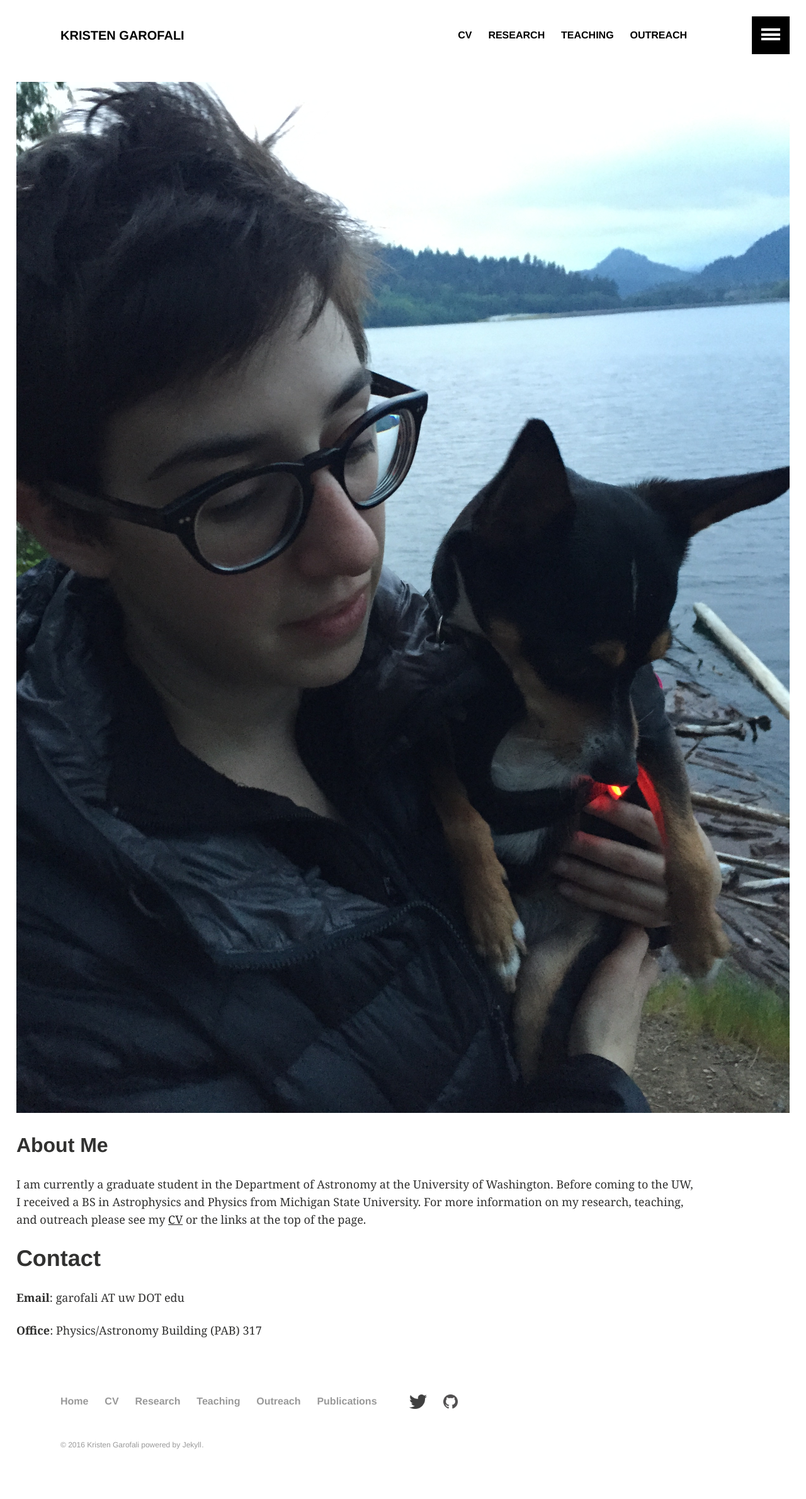
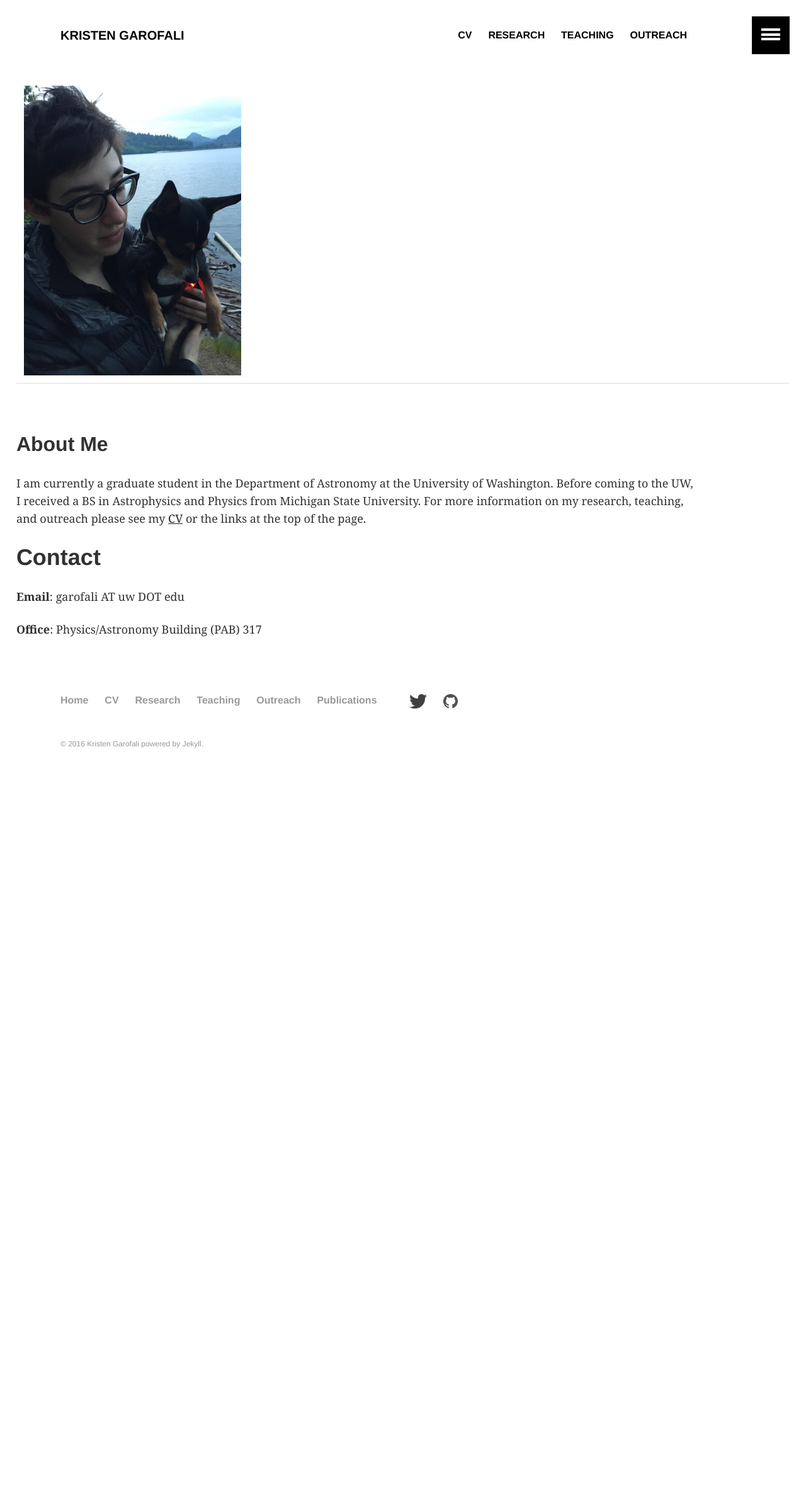
Before and after one commit to kgarofali/kgarofali.github.io, a Jekyll site: the page built from index.md, in a window 1280 px wide. Shown: the whole page at 63% size. Built offline with Jekyll 4.4.1, drawn with Linux system fonts in a browser that asks for light colours; after the commit the page ends 1267 px from its top, so only the background shows below that.

Commit message:
picture formatting

```diff
--- a/index.md
+++ b/index.md
@@ -4,7 +4,10 @@
 ---
 
 
-![](../images/melando.png)
+
+<table class="image" align="center">
+<tr><td><img src="../images/melando.png" height="352px" width="345px"></td></tr>
+</table><br>
 
 ##About Me
 <p style='text-align: left; padding-right: 150px'>
```
